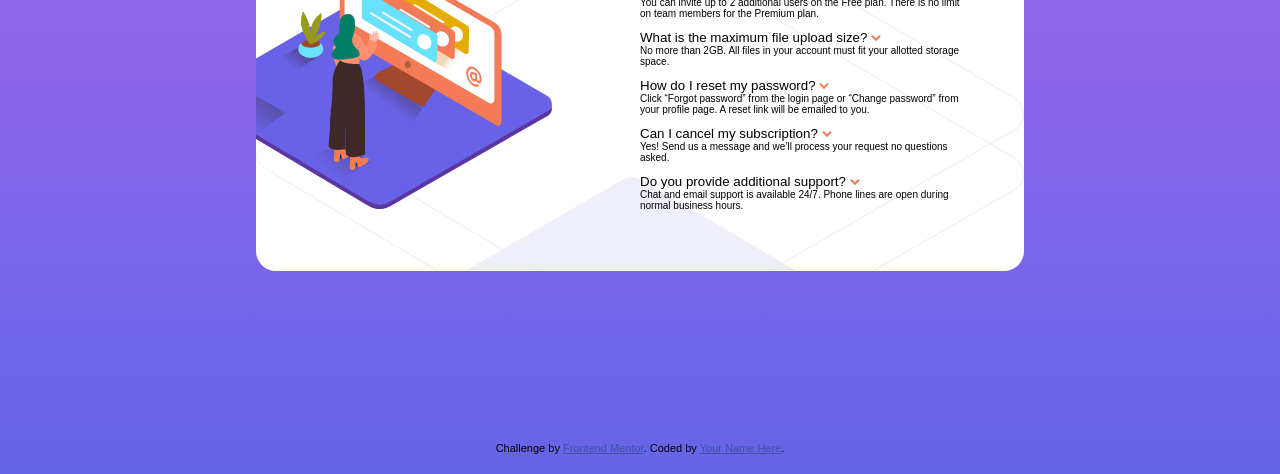
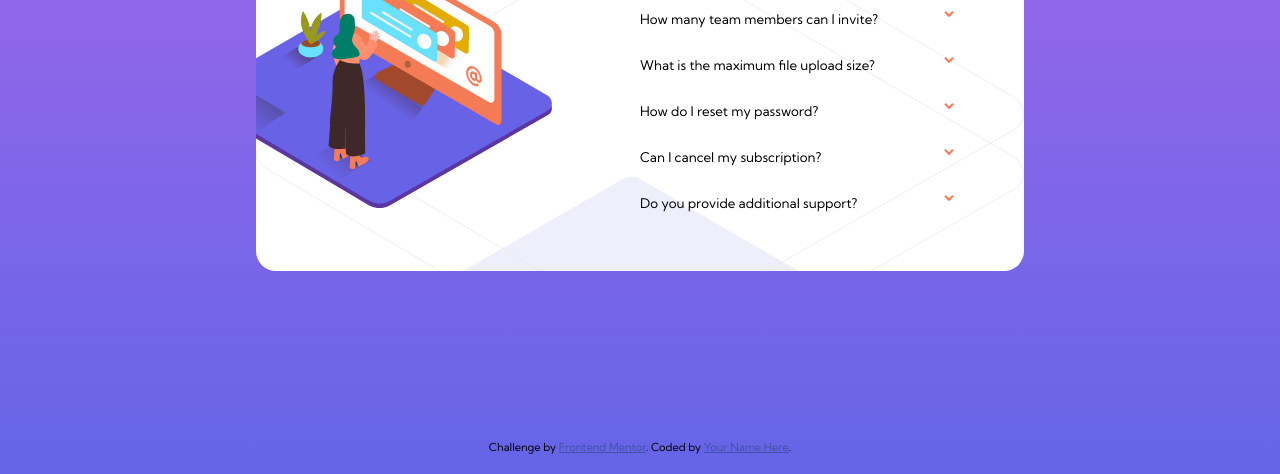
Before and after one commit to jchoi166/FEM-Practice-Challenges, a plain HTML site: page faq-accordion-card-main/index.html in a window 1280 px wide. Shown: the part 326-800 px from the top of the page. Drawn offline with Linux system fonts and the light colour scheme.

Commit message:
accordtion functionality added

```diff
--- a/faq-accordion-card-main/index.html
+++ b/faq-accordion-card-main/index.html
@@ -15,7 +15,8 @@
   </style>
   <link rel="stylesheet" href="/main.css" class="style">
   <link rel="preconnect" href="https://fonts.gstatic.com">
-<link href="https://fonts.googleapis.com/css2?family=Kumbh+Sans:wght@400;700&display=swap" rel="stylesheet">
+  <link rel="preconnect" href="https://fonts.gstatic.com">
+  <link href="https://fonts.googleapis.com/css2?family=Kumbh+Sans:wght@400;700&display=swap" rel="stylesheet">
 </head>
 <body>
 
@@ -33,9 +34,10 @@
       <h1 class="accordion__header">
         FAQ
       </h1>
+
       <div class="accordion__item">
-        <button class="accordion__question">
-          How many team members can I invite?
+        <button type="button" class="accordion__question">
+          <span>How many team members can I invite?</span>
           <img src="./images/icon-arrow-down.svg" alt="arrow down">
         </button>
         <div class="accordion__answer">
@@ -44,8 +46,9 @@
         </div>
 
       </div>
+
       <div class="accordion__item">
-        <button class="accordion__question">
+        <button type="button" class="accordion__question">
           What is the maximum file upload size?
           <img src="./images/icon-arrow-down.svg" alt="arrow down">
         </button>
@@ -53,8 +56,9 @@
           No more than 2GB. All files in your account must fit your allotted storage space.
         </div>
       </div>
+
       <div class="accordion__item">
-        <button class="accordion__question">
+        <button type="button" class="accordion__question">
           How do I reset my password?
           <img src="./images/icon-arrow-down.svg" alt="arrow down">
         </button>
@@ -63,8 +67,9 @@
           A reset link will be emailed to you.
         </div>
       </div>
+
       <div class="accordion__item">
-        <button class="accordion__question">
+        <button type="button" class="accordion__question">
           Can I cancel my subscription?
           <img src="./images/icon-arrow-down.svg" alt="arrow down">
         </button>
@@ -72,8 +77,9 @@
           Yes! Send us a message and we’ll process your request no questions asked.
         </div>
       </div>
+
       <div class="accordion__item">
-        <button class="accordion__question">
+        <button type="button" class="accordion__question">
           Do you provide additional support?
           <img src="./images/icon-arrow-down.svg" alt="arrow down">
         </button>
@@ -81,6 +87,7 @@
           Chat and email support is available 24/7. Phone lines are open during normal business hours.
         </div>
       </div>
+
     </div>
   </div>
 
@@ -109,5 +116,7 @@
 
 </div>
 
+
+<script src="./index.js"></script>
 </body>
 </html>
--- a/faq-accordion-card-main/index.js
+++ b/faq-accordion-card-main/index.js
@@ -0,0 +1,15 @@
+console.log("hello world")
+
+document.querySelectorAll('.accordion__question').forEach(button => {
+    button.addEventListener('click', () => {
+        const accordionContent = button.nextElementSibling
+
+        button.classList.toggle('accordion__question--active')
+
+        if (button.classList.contains('accordion__question--active')) {
+            accordionContent.style.maxHeight = accordionContent.scrollHeight + 'px';
+        } else {
+            accordionContent.style.maxHeight = 0
+        }
+    })
+})
--- a/faq-accordion-card-main/main.css
+++ b/faq-accordion-card-main/main.css
@@ -17,7 +17,7 @@ body {
     box-sizing: border-box;
     height: 100vh;
     background-image: linear-gradient( hsl(273, 75%, 66%), hsl(240, 73%, 65%));
-    font-family: "Kumbh Sansa", sans-serif;
+    font-family: "Kumbh Sans", sans-serif;
 
     display: grid;
     grid-template-columns: repeat(5, 1fr);
@@ -70,15 +70,41 @@ body {
 }
 
 .accordion__header {
-    font-size: 3rem;
+    font-size: 3.5rem;
+}
+
+.accordion__item {
+    font-size: 13px;
 }
 
 .accordion__question {
     border: none;
     background-color: transparent;
+    font-family: "Kumbh Sans", sans-serif;
     font-weight: 400;
+    width: 100%;
+    text-align: left;
+    display: flex;
+    justify-content: space-between;
+    cursor: pointer;
+    padding-right: 1rem;
+}
+
+.accordion__question img {
 
 }
+
+.accordion__answer {
+    overflow: hidden;
+    max-height: 0;
+    transition: max-height 0.2s;
+    /* padding: 1rem 0; */
+}
+
+
+
+
+
 .attribution-container {
     grid-row: 3 / 4;
     grid-column: 1 / -1;
```
